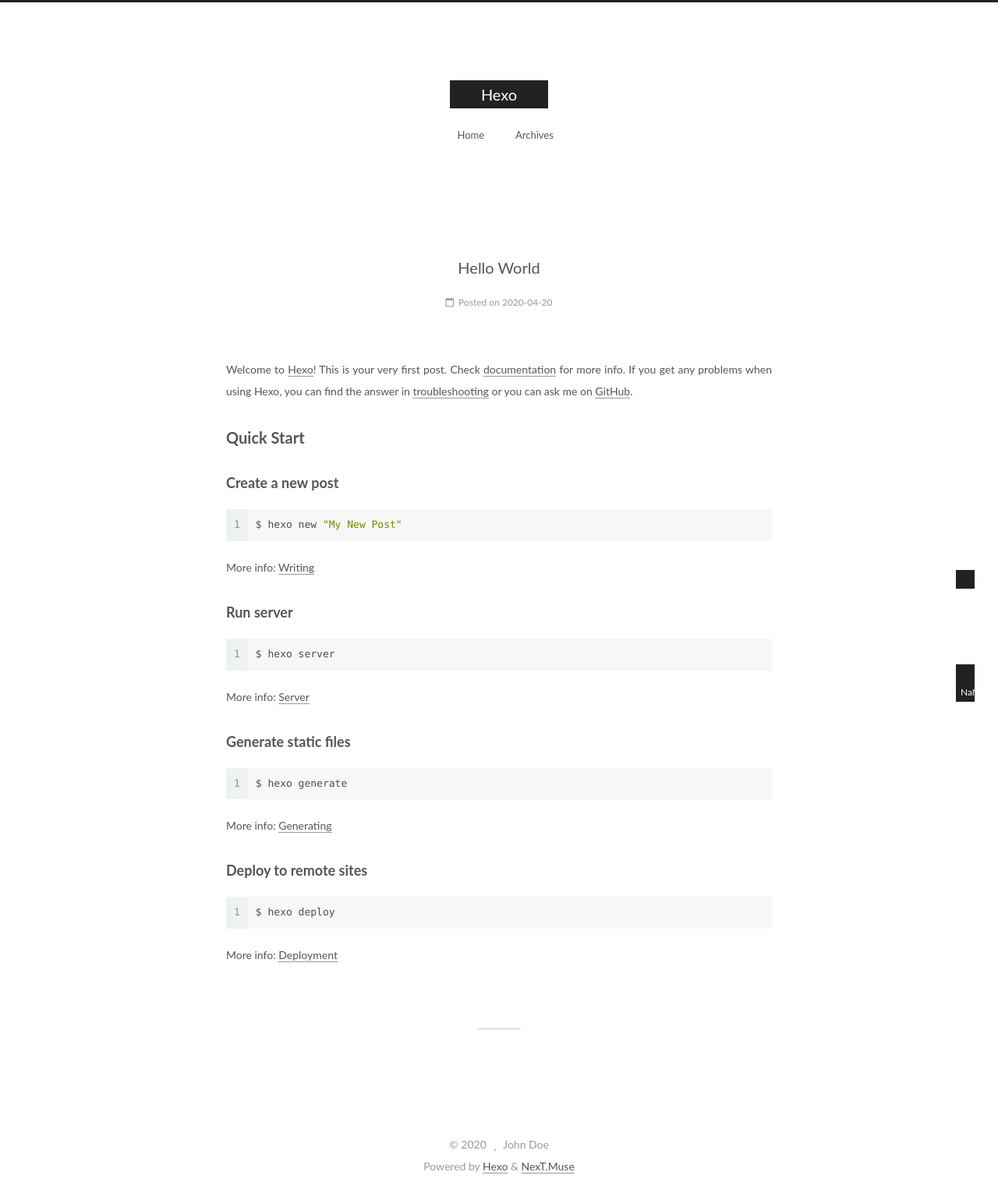
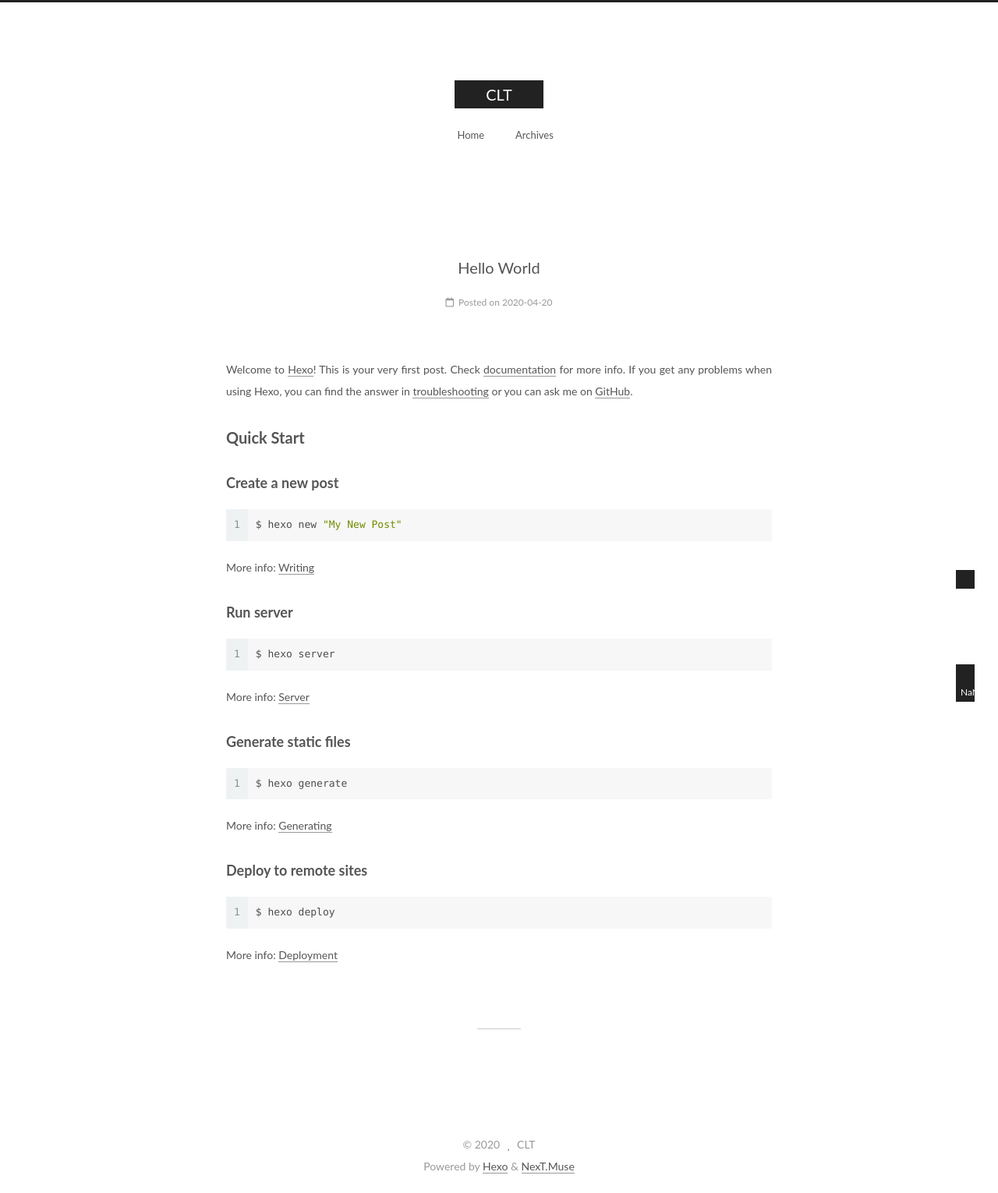
Before and after one commit to Bisclt/bisclt.github.io, a plain HTML site: page index.html in a window 1280 px wide. Shown: the whole page at 78% size. Drawn offline with Linux system fonts and the light colour scheme.

Commit message:
Site updated: 2020-04-20 11:01:37

```diff
--- a/index.html
+++ b/index.html
@@ -21,11 +21,11 @@
   </script>
 
   <meta property="og:type" content="website">
-<meta property="og:title" content="Hexo">
+<meta property="og:title" content="CLT">
 <meta property="og:url" content="http://yoursite.com/index.html">
-<meta property="og:site_name" content="Hexo">
+<meta property="og:site_name" content="CLT">
 <meta property="og:locale" content="en_US">
-<meta property="article:author" content="John Doe">
+<meta property="article:author" content="CLT">
 <meta name="twitter:card" content="summary">
 
 <link rel="canonical" href="http://yoursite.com/">
@@ -41,7 +41,7 @@
   };
 </script>
 
-  <title>Hexo</title>
+  <title>CLT</title>
 
 
 
@@ -92,7 +92,7 @@
 
     <a href="/" class="brand" rel="start">
       <span class="logo-line-before"><i></i></span>
-      <h1 class="site-title">Hexo</h1>
+      <h1 class="site-title">CLT</h1>
       <span class="logo-line-after"><i></i></span>
     </a>
   </div>
@@ -149,12 +149,12 @@
 
     <span hidden itemprop="author" itemscope itemtype="http://schema.org/Person">
       <meta itemprop="image" content="/images/avatar.gif">
-      <meta itemprop="name" content="John Doe">
+      <meta itemprop="name" content="CLT">
       <meta itemprop="description" content="">
     </span>
 
     <span hidden itemprop="publisher" itemscope itemtype="http://schema.org/Organization">
-      <meta itemprop="name" content="Hexo">
+      <meta itemprop="name" content="CLT">
     </span>
       <header class="post-header">
         <h2 class="post-title" itemprop="name headline">
@@ -269,7 +269,7 @@
 
       <div class="site-overview-wrap sidebar-panel">
         <div class="site-author motion-element" itemprop="author" itemscope itemtype="http://schema.org/Person">
-  <p class="site-author-name" itemprop="name">John Doe</p>
+  <p class="site-author-name" itemprop="name">CLT</p>
   <div class="site-description" itemprop="description"></div>
 </div>
 <div class="site-state-wrap motion-element">
@@ -309,7 +309,7 @@
   <span class="with-love">
     <i class="fa fa-heart"></i>
   </span>
-  <span class="author" itemprop="copyrightHolder">John Doe</span>
+  <span class="author" itemprop="copyrightHolder">CLT</span>
 </div>
   <div class="powered-by">Powered by <a href="https://hexo.io/" class="theme-link" rel="noopener" target="_blank">Hexo</a> & <a href="https://muse.theme-next.org/" class="theme-link" rel="noopener" target="_blank">NexT.Muse</a>
   </div>
```
Also changed, not shown: 2020/04/20/hello-world/index.html (+8 -8 lines), archives/2020/04/index.html (+7 -7 lines), archives/2020/index.html (+7 -7 lines), archives/index.html (+7 -7 lines).
